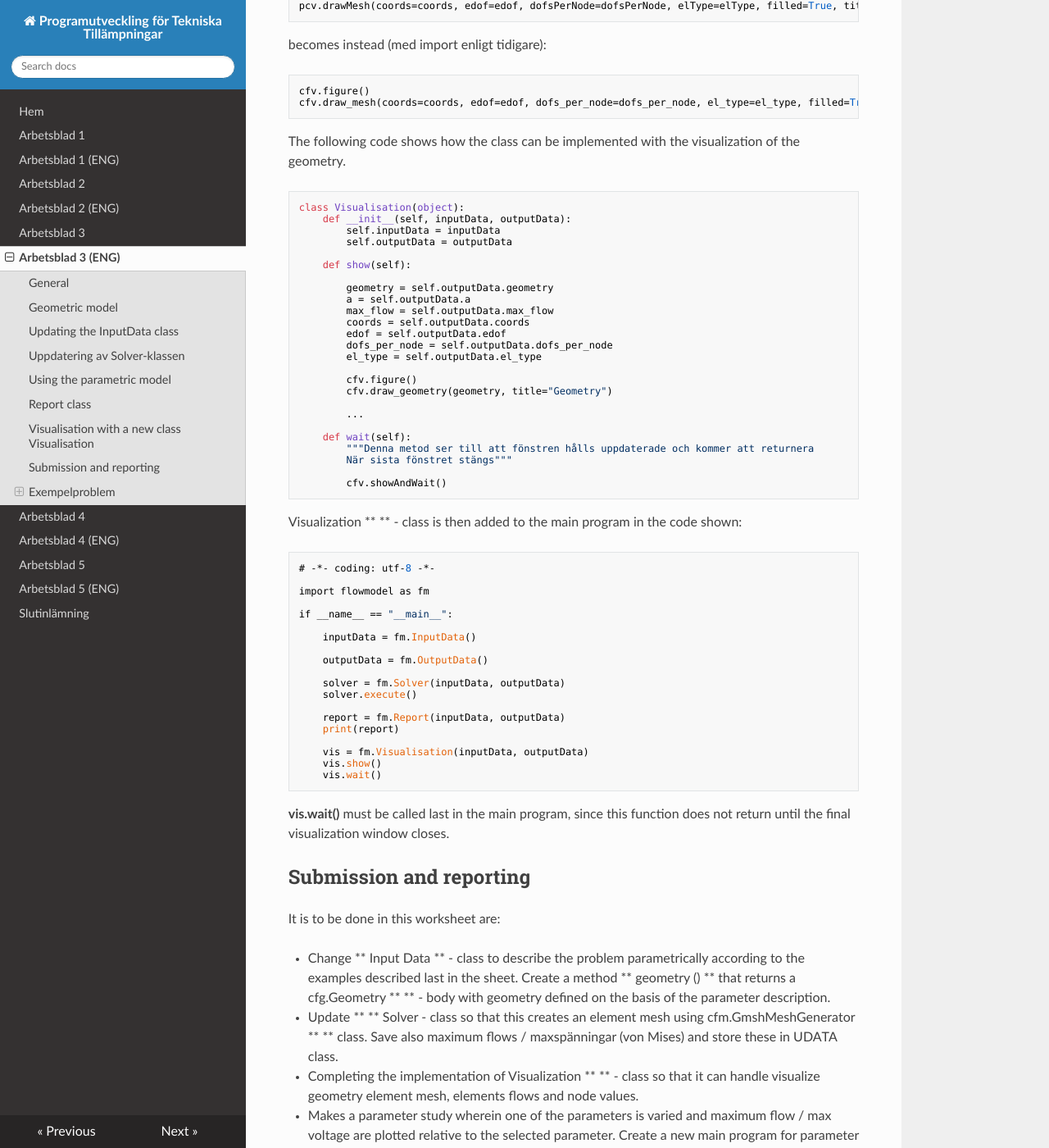
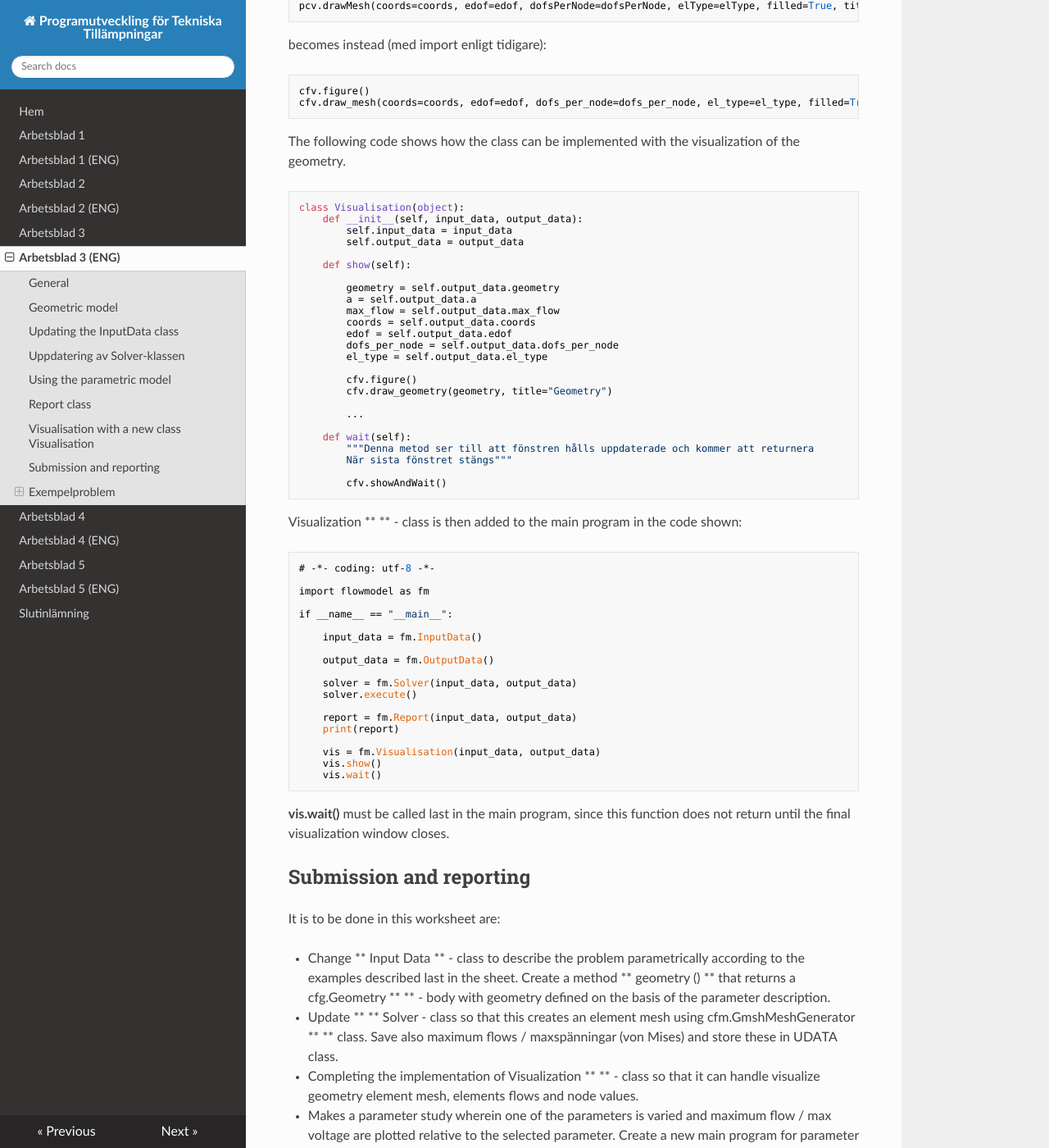
Before and after one commit to jonaslindemann/vsmn20, an MkDocs documentation site: the page built from docs/assignment3_eng.md, in a window 1280 px wide and 1400 px high, scrolled down 4597 px. Shown: the whole window at 82% size. Built offline with MkDocs 1.6.1, drawn with Linux system fonts in a browser that asks for light colours; nearby versions of some CDN libraries; old or Windows-style settings are respelled for this version of MkDocs; some of the changed text lies outside the part shown.

Commit message:
More syntax errors corrected.

```diff
--- a/docs/assignment3_eng.md
+++ b/docs/assignment3_eng.md
@@ -92,15 +92,15 @@ In **Solver** - class, we must add the call to the mesh generator in  **calfem.m
 
             # --- Överför modell variabler till lokala referenser
 
-            version = self.inputData.version
-            ep = self.inputData.ep
+            version = self.input_data.version
+            ep = self.input_data.ep
 
             ...
 
 
             # --- Anropa InputData för en geomtetribeskrivning
 
-            geometry = self.inputData.geometry()
+            geometry = self.input_data.geometry()
 
             # --- Nätgenerering
 
@@ -131,14 +131,14 @@ The idea of the parametric description of the problem is that a user easily be a
 
     if __name__ == "__main__":
 
-        inputData = fm.InputData()
+        input_data = fm.InputData()
 
-        inputData.w = 100.0
-        inputData.h = 10.0
-        inputData.d = 5.0
-        inputData.t = 0.5
-        inputData.kx = 20.0
-        inputData.ky = 20.0
+        input_data.w = 100.0
+        input_data.h = 10.0
+        input_data.d = 5.0
+        input_data.t = 0.5
+        input_data.kx = 20.0
+        input_data.ky = 20.0
 
         ...
 
@@ -158,21 +158,21 @@ In this way, one can also easily study the effect of, for example, increase the
             print("-------------------------------------------")
             print("Simulating d = ", d)
 
-            inputData = fm.InputData()
+            input_data = fm.InputData()
 
-            inputData.w = 100.0
-            inputData.h = 10.0
-            inputData.d = d
-            inputData.t = 0.5
-            inputData.kx = 20.0
-            inputData.ky = 20.0
+            input_data.w = 100.0
+            input_data.h = 10.0
+            input_data.d = d
+            input_data.t = 0.5
+            input_data.kx = 20.0
+            input_data.ky = 20.0
 
-            outputData = fm.OutputData()
+            output_data = fm.OutputData()
 
-            solver = fm.Solver(inputData, outputData)
+            solver = fm.Solver(input_data, output_data)
             solver.execute()
 
-            print("Max flow = ", np.max(outputData.maxFlow))
+            print("Max flow = ", np.max(output_data.maxFlow))
 
 
 ## Report class
@@ -206,19 +206,19 @@ becomes instead (med import enligt tidigare):
 The following code shows how the class can be implemented with the visualization of the geometry.
 
     class Visualisation(object):
-        def __init__(self, inputData, outputData):
-            self.inputData = inputData
-            self.outputData = outputData
+        def __init__(self, input_data, output_data):
+            self.input_data = input_data
+            self.output_data = output_data
 
         def show(self):
 
-            geometry = self.outputData.geometry
-            a = self.outputData.a
-            max_flow = self.outputData.max_flow
-            coords = self.outputData.coords
-            edof = self.outputData.edof
-            dofs_per_node = self.outputData.dofs_per_node
-            el_type = self.outputData.el_type
+            geometry = self.output_data.geometry
+            a = self.output_data.a
+            max_flow = self.output_data.max_flow
+            coords = self.output_data.coords
+            edof = self.output_data.edof
+            dofs_per_node = self.output_data.dofs_per_node
+            el_type = self.output_data.el_type
 
             cfv.figure()
             cfv.draw_geometry(geometry, title="Geometry")
@@ -239,17 +239,17 @@ Visualization ** ** - class is then added to the main program in the code shown:
 
     if __name__ == "__main__":
 
-        inputData = fm.InputData()
+        input_data = fm.InputData()
 
-        outputData = fm.OutputData()
+        output_data = fm.OutputData()
 
-        solver = fm.Solver(inputData, outputData)
+        solver = fm.Solver(input_data, output_data)
         solver.execute()
 
-        report = fm.Report(inputData, outputData)
+        report = fm.Report(input_data, output_data)
         print(report)
 
-        vis = fm.Visualisation(inputData, outputData)
+        vis = fm.Visualisation(input_data, output_data)
         vis.show()
         vis.wait()
 
```
Also changed, not shown: docs/assignment3.md (+18 -18 lines).
